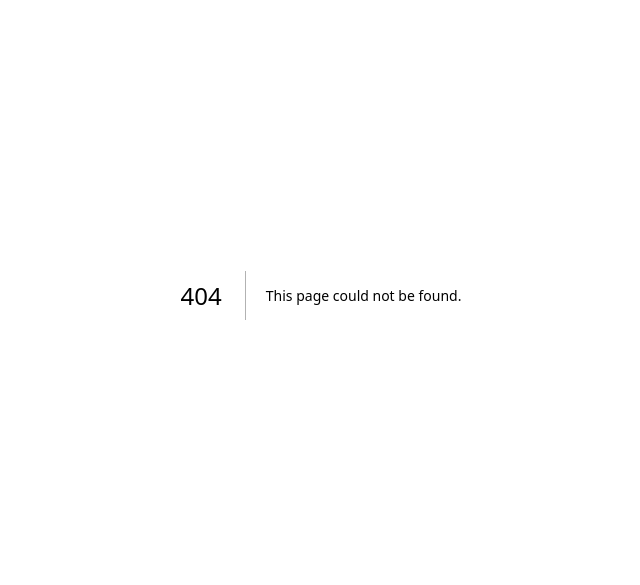
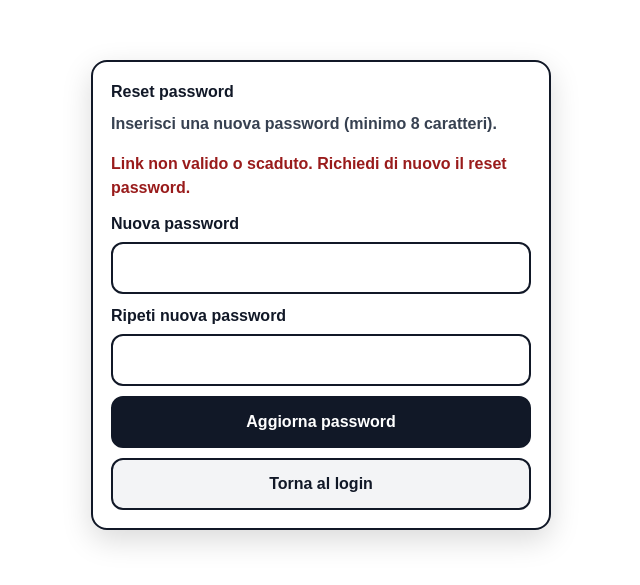
Before and after one commit to Ginca11/prenotazioni-campo, a Next.js app: page /reset-password in a window 1280 px wide. Before the commit this address had no page. Shown: the part 105-690 px from the top of the page, without its empty margins (319-959 px from the left). Built offline with nearby package versions, Linux system fonts and the light colour scheme; no server answers.

Commit message:
Add reset password page

```diff
--- /dev/null
+++ b/src/app/reset-password/page.tsx
@@ -0,0 +1,105 @@
+"use client";
+
+import { useEffect, useState } from "react";
+import { supabase } from "@/lib/supabaseClient";
+
+export default function ResetPasswordPage() {
+  const [ready, setReady] = useState(false);
+  const [pw1, setPw1] = useState("");
+  const [pw2, setPw2] = useState("");
+  const [msg, setMsg] = useState<string | null>(null);
+  const [loading, setLoading] = useState(false);
+
+  const inputStyle: React.CSSProperties = {
+    padding: "12px 12px",
+    border: "2px solid #111827",
+    borderRadius: 12,
+    background: "#fff",
+    color: "#111827",
+    fontWeight: 800,
+    outline: "none",
+    width: "100%",
+  };
+
+  const btnPrimary: React.CSSProperties = {
+    background: "#111827",
+    color: "#fff",
+    border: "2px solid #111827",
+    borderRadius: 12,
+    padding: "12px 14px",
+    fontWeight: 900,
+    width: "100%",
+  };
+
+  useEffect(() => {
+    // Supabase, quando arrivi da recovery link, imposta una sessione temporanea.
+    // Qui controlliamo che l'utente sia effettivamente "in recovery".
+    (async () => {
+      const { data } = await supabase.auth.getSession();
+      if (!data.session) {
+        setMsg("Link non valido o scaduto. Richiedi di nuovo il reset password.");
+        setReady(false);
+        return;
+      }
+      setReady(true);
+    })();
+  }, []);
+
+  async function setNewPassword(e: React.FormEvent) {
+    e.preventDefault();
+    setMsg(null);
+
+    if (!ready) return;
+    if (pw1.length < 8) return setMsg("La password deve essere lunga almeno 8 caratteri.");
+    if (pw1 !== pw2) return setMsg("Le password non coincidono.");
+
+    setLoading(true);
+    const { error } = await supabase.auth.updateUser({ password: pw1 });
+    setLoading(false);
+
+    if (error) return setMsg(error.message);
+
+    setMsg("Password aggiornata! Ora puoi entrare.");
+    // opzionale: vai al planner
+    window.location.href = "/planner";
+  }
+
+  return (
+    <div style={{ minHeight: "100vh", display: "flex", alignItems: "center", justifyContent: "center", padding: 16, background: "#fff" }}>
+      <div style={{ width: 460, maxWidth: "95vw", border: "2px solid #111827", borderRadius: 16, padding: 18, boxShadow: "0 10px 30px rgba(0,0,0,0.15)" }}>
+        <h2 style={{ margin: 0, fontWeight: 900, color: "#111827" }}>Reset password</h2>
+        <p style={{ marginTop: 8, marginBottom: 16, fontWeight: 800, color: "#374151" }}>
+          Inserisci una nuova password (minimo 8 caratteri).
+        </p>
+
+        {msg && <div style={{ marginBottom: 12, fontWeight: 900, color: msg.includes("aggiornata") ? "#065F46" : "#991B1B" }}>{msg}</div>}
+
+        <form onSubmit={setNewPassword} style={{ display: "grid", gap: 10 }}>
+          <label style={{ display: "grid", gap: 6 }}>
+            <span style={{ fontWeight: 900, color: "#111827" }}>Nuova password</span>
+            <input style={inputStyle} type="password" value={pw1} onChange={(e) => setPw1(e.target.value)} autoComplete="new-password" />
+          </label>
+
+          <label style={{ display: "grid", gap: 6 }}>
+            <span style={{ fontWeight: 900, color: "#111827" }}>Ripeti nuova password</span>
+            <input style={inputStyle} type="password" value={pw2} onChange={(e) => setPw2(e.target.value)} autoComplete="new-password" />
+          </label>
+
+          <button style={btnPrimary} type="submit" disabled={loading || !ready}>
+            {loading ? "Aggiorno…" : "Aggiorna password"}
+          </button>
+
+          {!ready && (
+            <button
+              type="button"
+              onClick={() => (window.location.href = "/login")}
+              style={{ ...btnPrimary, background: "#F3F4F6", color: "#111827" }}
+            >
+              Torna al login
+            </button>
+          )}
+        </form>
+      </div>
+    </div>
+  );
+}
```
